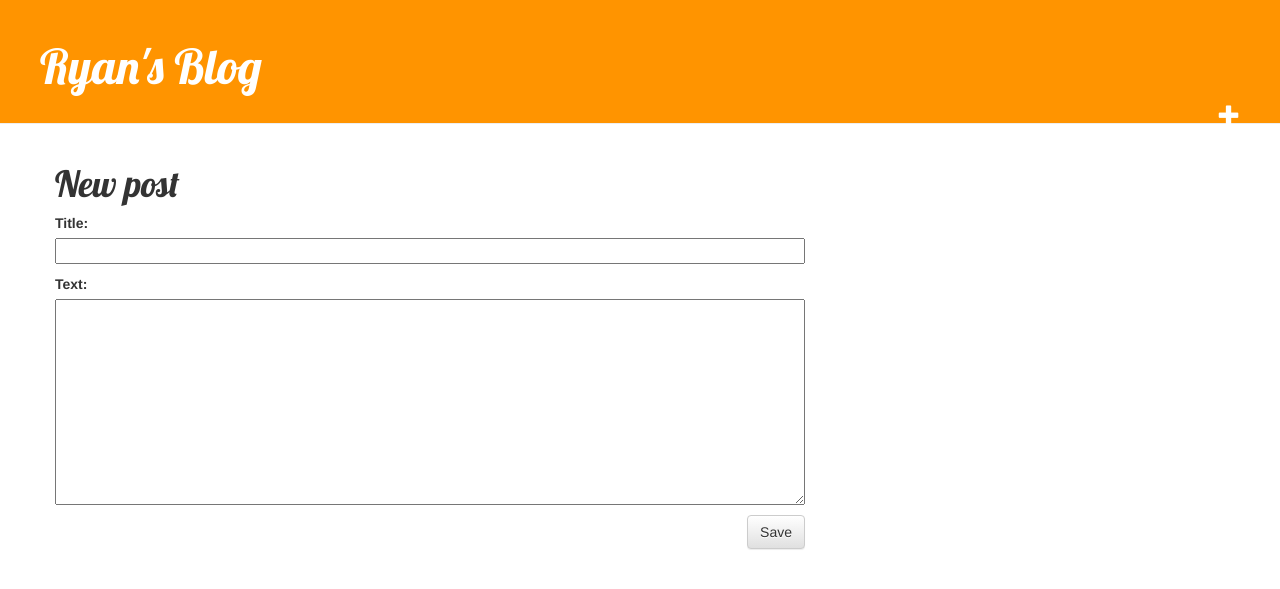
After one commit to tgpryanyork/my-first-blog, a Django app: page /post/new/ in a window 1280 px wide. The commit adds this page. Shown: the top 589 px of the page. Run offline with Django 3.2, Linux system fonts and the light colour scheme; the visitor is signed in with stand-in values (Sample User, id 1); some libraries are stand-ins or nearby versions.

Commit message:
Added Views to create and edit

```diff
--- /dev/null
+++ b/blog/forms.py
@@ -0,0 +1,9 @@
+from django import forms
+
+from .models import Post
+
+class PostForm(forms.ModelForm):
+
+    class Meta:
+        model = Post
+        fields = ('title', 'text',)
--- a/blog/static/css/blog.css
+++ b/blog/static/css/blog.css
@@ -24,7 +24,7 @@ h1, h2, h3, h4 {
 
 .save {
     float: right;
-    font-size: 2em;
+    font-size: 1em;
 }
 
 .post-form textarea, .post-form input {
@@ -34,7 +34,7 @@ h1, h2, h3, h4 {
 .top-menu, .top-menu:hover, .top-menu:visited {
     color: #ffffff;
     float: right;
-    font-size: 26pt;
+    font-size: 16pt;
     margin-right: 20px;
 }
 
--- a/blog/templates/blog/base.html
+++ b/blog/templates/blog/base.html
@@ -1,7 +1,7 @@
 {% load static %}
 <html>
     <head>
-        <title>Django Girls blog</title>
+        <title>Ryan's Blog</title>
         <link rel="stylesheet" href="//maxcdn.bootstrapcdn.com/bootstrap/3.2.0/css/bootstrap.min.css">
         <link rel="stylesheet" href="//maxcdn.bootstrapcdn.com/bootstrap/3.2.0/css/bootstrap-theme.min.css">
         <link href='//fonts.googleapis.com/css?family=Lobster&subset=latin,latin-ext' rel='stylesheet' type='text/css'>
@@ -10,8 +10,13 @@
 
     <body>
         <div class="page-header">
-            <h1><a href="/">Django Girls Blog</a></h1>
+            <h1><a href="/">Ryan's Blog</a></h1>
+            {% if user.is_authenticated %}
+            <a href="{% url 'post_new' %}" class="top-menu"><span class="glyphicon glyphicon-plus"></span></a>
+            {% endif %}
+
         </div>
+
         <div class="content container">
             <div class="row">
                 <div class="col-md-8">
--- a/blog/templates/blog/post_detail.html
+++ b/blog/templates/blog/post_detail.html
@@ -10,4 +10,7 @@
         <h1>{{ post.title }}</h1>
         <p>{{ post.text|linebreaksbr }}</p>
     </div>
+    {% if user.is_authenticated %}
+    <a class="btn btn-default" href="{% url 'post_edit' pk=post.pk %}"><span class="glyphicon glyphicon-pencil"></span></a>
+    {% endif %}
 {% endblock %}
--- /dev/null
+++ b/blog/templates/blog/post_edit.html
@@ -0,0 +1,9 @@
+{% extends 'blog/base.html' %}
+
+{% block content %}
+    <h1>New post</h1>
+    <form method="POST" class="post-form">{% csrf_token %}
+        {{ form.as_p }}
+        <button type="submit" class="save btn btn-default">Save</button>
+    </form>
+{% endblock %}
--- a/blog/urls.py
+++ b/blog/urls.py
@@ -4,4 +4,6 @@ from . import views
 urlpatterns = [
     path('', views.post_list, name='post_list'),
     path('post/<int:pk>/', views.post_detail, name='post_detail'),
+    path('post/new/', views.post_new, name='post_new'),
+    path('post/<int:pk>/edit/', views.post_edit, name='post_edit'),
 ]
--- a/blog/views.py
+++ b/blog/views.py
@@ -1,7 +1,8 @@
-from django.shortcuts import render
 from django.utils import timezone
 from django.shortcuts import render, get_object_or_404
+from django.shortcuts import redirect
 from .models import Post
+from .forms import PostForm
 
 def post_list(request):
     posts = Post.objects.filter(published_date__lte=timezone.now()).order_by('published_date')
@@ -10,3 +11,31 @@ def post_list(request):
 def post_detail(request, pk):
     post = get_object_or_404(Post, pk=pk)
     return render(request, 'blog/post_detail.html', {'post': post})
+
+def post_new(request):
+    if request.method == "POST":
+        form = PostForm(request.POST)
+        if form.is_valid():
+            post = form.save(commit=False)
+            post.author = request.user
+            post.published_date = timezone.now()
+            post.save()
+            return redirect('post_detail', pk=post.pk)
+    else:
+        form = PostForm()
+    return render(request, 'blog/post_edit.html', {'form': form})
+
+
+def post_edit(request, pk):
+    post = get_object_or_404(Post, pk=pk)
+    if request.method == "POST":
+        form = PostForm(request.POST, instance=post)
+        if form.is_valid():
+            post = form.save(commit=False)
+            post.author = request.user
+            post.published_date = timezone.now()
+            post.save()
+            return redirect('post_detail', pk=post.pk)
+    else:
+        form = PostForm(instance=post)
+    return render(request, 'blog/post_edit.html', {'form': form})
--- a/test_blog/settings.py
+++ b/test_blog/settings.py
@@ -23,7 +23,7 @@ BASE_DIR = os.path.dirname(os.path.dirname(os.path.abspath(__file__)))
 SECRET_KEY = 'rq5j7&h!m4e!k8(bgf#j+e)+y%)ie6(c7cgq4vukc!dj)oe5-y'
 
 # SECURITY WARNING: don't run with debug turned on in production!
-DEBUG = False
+DEBUG = True
 
 ALLOWED_HOSTS = ['127.0.0.1', '.pythonanywhere.com']
 
```
